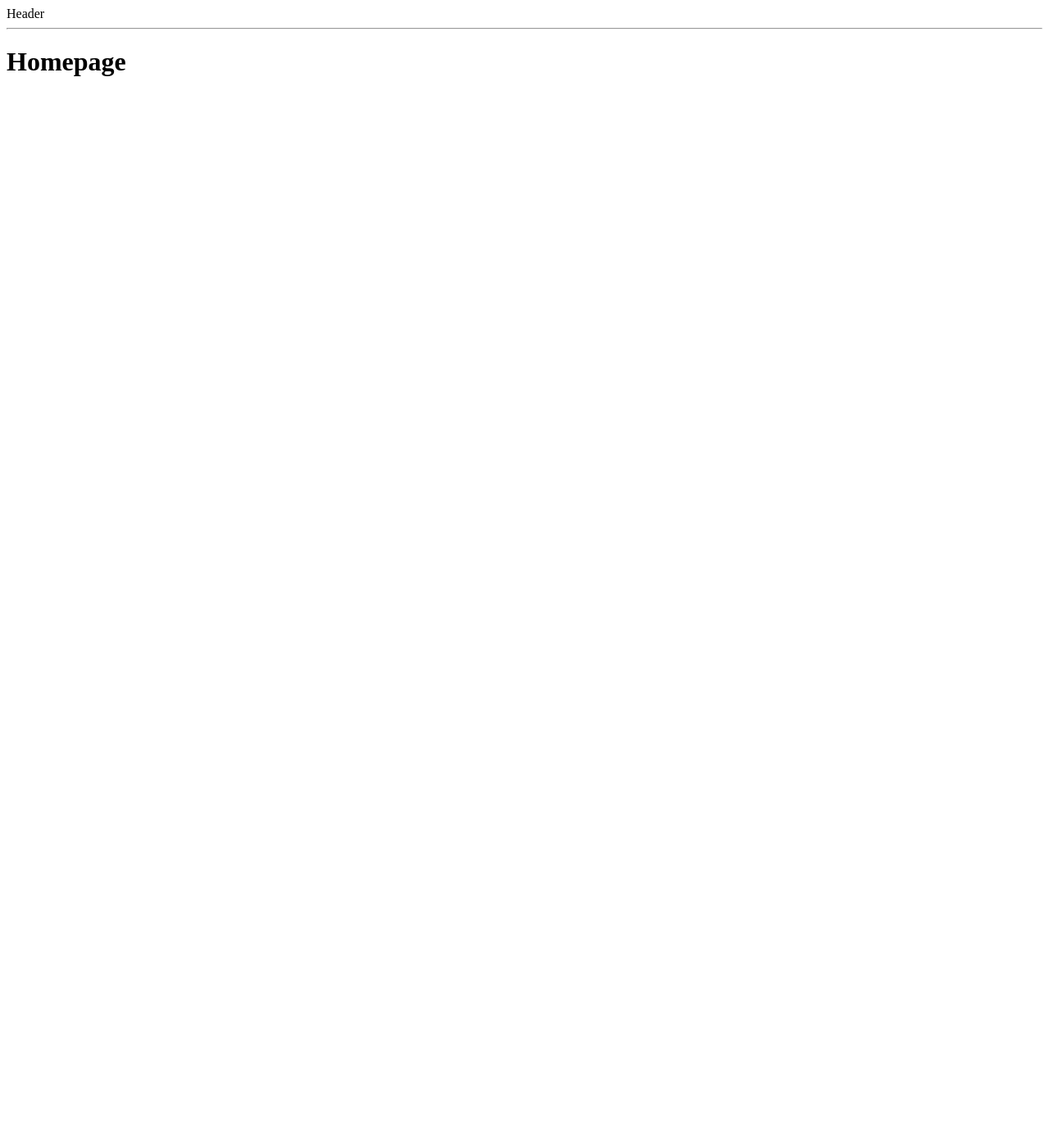
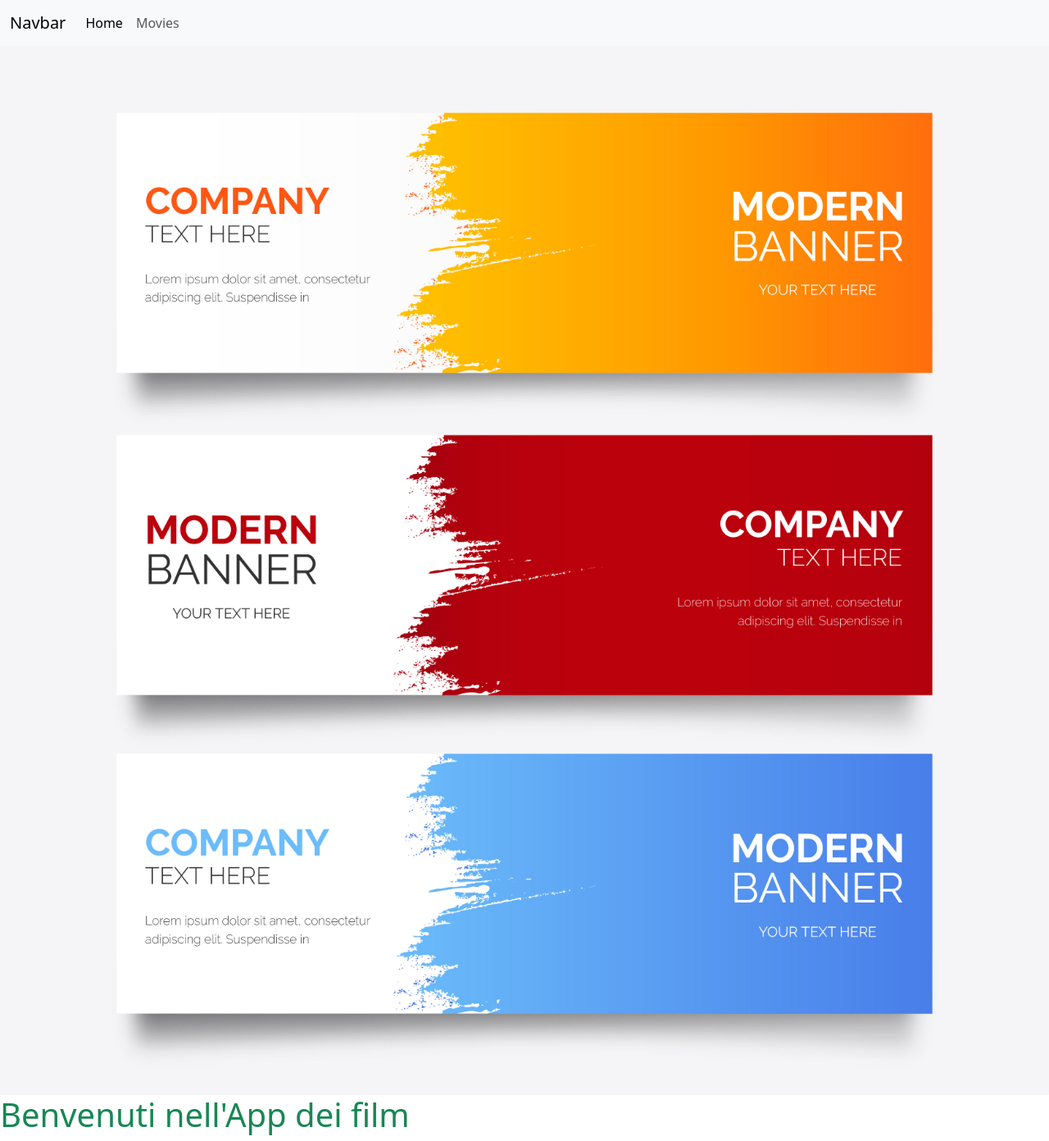
Before and after one commit to giuseppeTrebbi/webapp-react, a React (Vite) app: page / in a window 1280 px wide. Shown: the whole page at 82% size. Before the commit the page ends 800 px from the top, so only its background shows below. Built offline with nearby package versions, Linux system fonts and the light colour scheme.

Commit message:
feat: added navbar, movies page

```diff
--- a/src/App.jsx
+++ b/src/App.jsx
@@ -11,7 +11,7 @@ function App() {
         <Routes>
           <Route element={<AppLayout />}>
             <Route path="/" element={<Homepage />} />
-            <Route path="/books" element={<MoviesPage />} />
+            <Route path="/movies" element={<MoviesPage />} />
           </Route>
         </Routes>
       </BrowserRouter>
--- /dev/null
+++ b/src/components/Header.jsx
@@ -0,0 +1,41 @@
+import { NavLink } from "react-router-dom"
+
+export default function Header() {
+    const navLinks = [
+        {
+            title: "Home",
+            path: "/"
+        },
+        {
+            title: "Movies",
+            path: "/movies"
+        }
+    ]
+
+
+    return (
+        <>
+            <nav className="navbar navbar-expand-lg bg-body-tertiary">
+                <div className="container-fluid">
+                    <a className="navbar-brand" href="#">Navbar</a>
+                    <button className="navbar-toggler" type="button" data-bs-toggle="collapse" data-bs-target="#navbarNav" aria-controls="navbarNav" aria-expanded="false" aria-label="Toggle navigation">
+                        <span className="navbar-toggler-icon"></span>
+                    </button>
+                    <div className="collapse navbar-collapse" id="navbarNav">
+                        <ul className="navbar-nav">
+                            {
+                                navLinks.map((link, index) => (
+                                    <li className="nav-item" key={index}>
+                                        <NavLink className="nav-link" aria-current="page" to={link.path} >
+                                            {link.title}
+                                        </NavLink>
+                                    </li>
+                                ))
+                            }
+                        </ul>
+                    </div>
+                </div>
+            </nav>
+        </>
+    )
+}
--- /dev/null
+++ b/src/components/MovieCard.jsx
@@ -0,0 +1,14 @@
+export default function MovieCard( {movie} ) {
+    return (
+        <div className="card" style={ {width: "18rem"} } >
+            <img src={movie.image} className="card-img-top" alt=""/>
+                <div className="card-body">
+                    <h5 className="card-title">{movie.title}</h5>
+                    <p className="card-text">
+                        {movie.abstract}
+                    </p>
+                    <a href="#" className="btn btn-primary">Go somewhere</a>
+                </div>
+        </div>
+    )
+}
--- a/src/layouts/AppLayout.jsx
+++ b/src/layouts/AppLayout.jsx
@@ -1,11 +1,12 @@
 import { Outlet } from "react-router-dom";
+import Header from "../components/Header";
 
 
 export default function AppLayout() {
     return (
         <>
-            <header>Header</header>
-            <hr />
+            <Header />
+
             <Outlet />
         </>
     )
--- a/src/main.jsx
+++ b/src/main.jsx
@@ -1,5 +1,5 @@
 import { createRoot } from 'react-dom/client'
-import './index.css'
+import "bootstrap/dist/css/bootstrap.css"
 import App from './App.jsx'
 
 createRoot(document.getElementById('root')).render(
--- a/src/pages/Homepage.jsx
+++ b/src/pages/Homepage.jsx
@@ -1,7 +1,19 @@
+import BannerImg from "../assets/images/2178.jpg"
+
+
 export default function Homepage() {
+    const title = "Benvenuti nell'App dei film"
+    const isColored = true
+
+
     return (
         <>
-            <h1>Homepage</h1>
+            <section>
+                <img className="img-fluid" src={BannerImg} alt="" />
+            </section>
+            <section>
+                <h1 className={isColored ? "text-success" : "text-dark"}>{title}</h1>
+            </section>
         </>
     )
 }
--- a/src/pages/MoviesPage.jsx
+++ b/src/pages/MoviesPage.jsx
@@ -1,7 +1,35 @@
+import axios from "axios"
+import { useEffect, useState } from "react"
+import MovieCard from "../components/MovieCard"
+
+
+
 export default function MoviesPage() {
+    const [movies, setMovies] = useState([])
+
+
+    useEffect(() => {
+        axios.get("http://localhost:3000/api/movies").then(resp => {
+            console.log(resp);
+            setMovies(resp.data)
+        })
+    }, [])
+
+
     return (
         <>
-            <h1>Lista di libri</h1>
+            <div className="container">
+                <h1>Lista di film</h1>
+                <div className="row row-cols-3 g-3">
+                    {
+                        movies.map(movie => (
+                            <div key={movie.id} className="column">
+                                <MovieCard movie={movie}/>
+                            </div>
+                        ))
+                    }
+                </div>
+            </div>
         </>
     )
 }
```
Also changed, not shown: src/assets/images/2178.jpg (added), src/assets/images/License free.txt (added), src/assets/images/License premium.txt (added), src/index.css (deleted), 1 other file (tests, documents, lock files or other folders).
